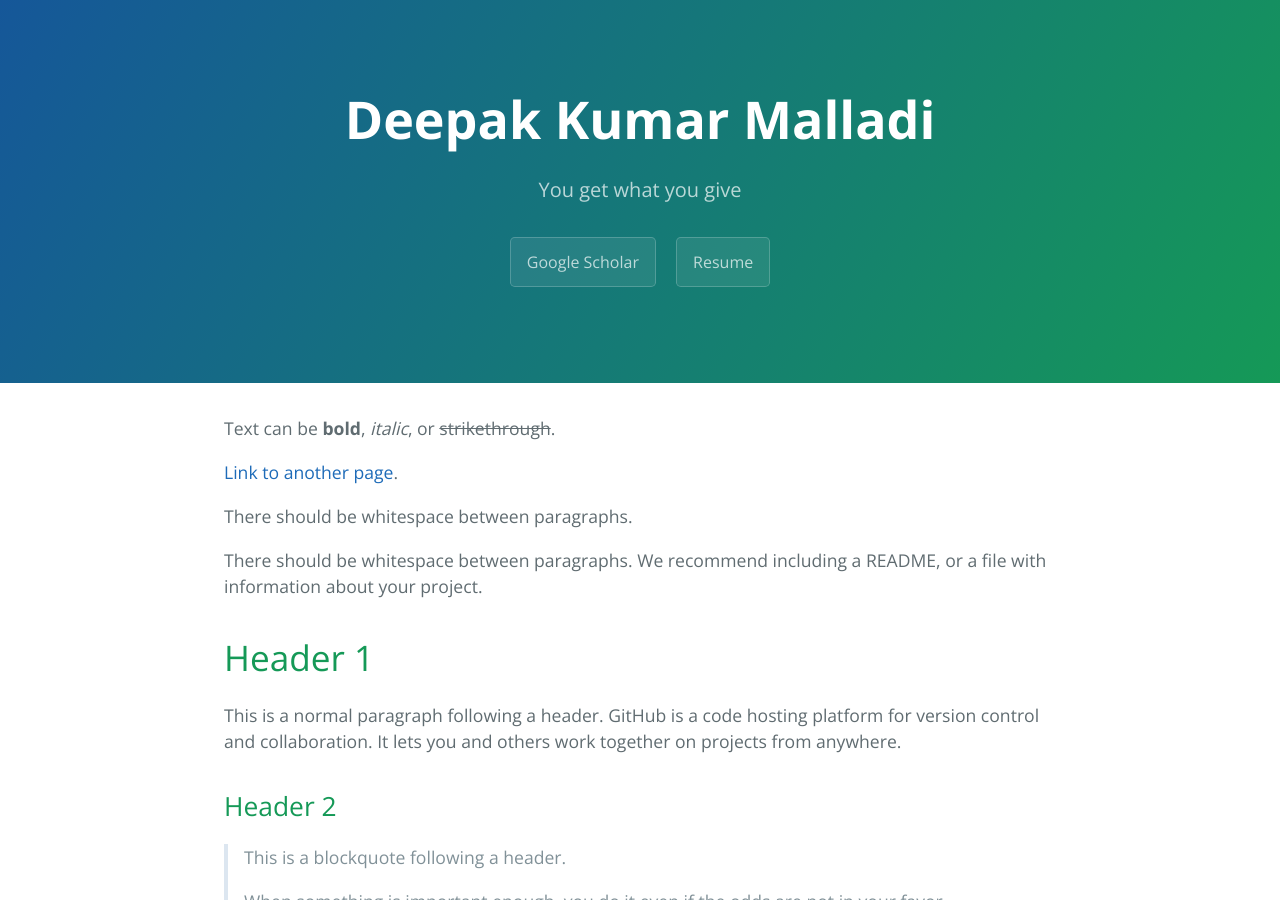
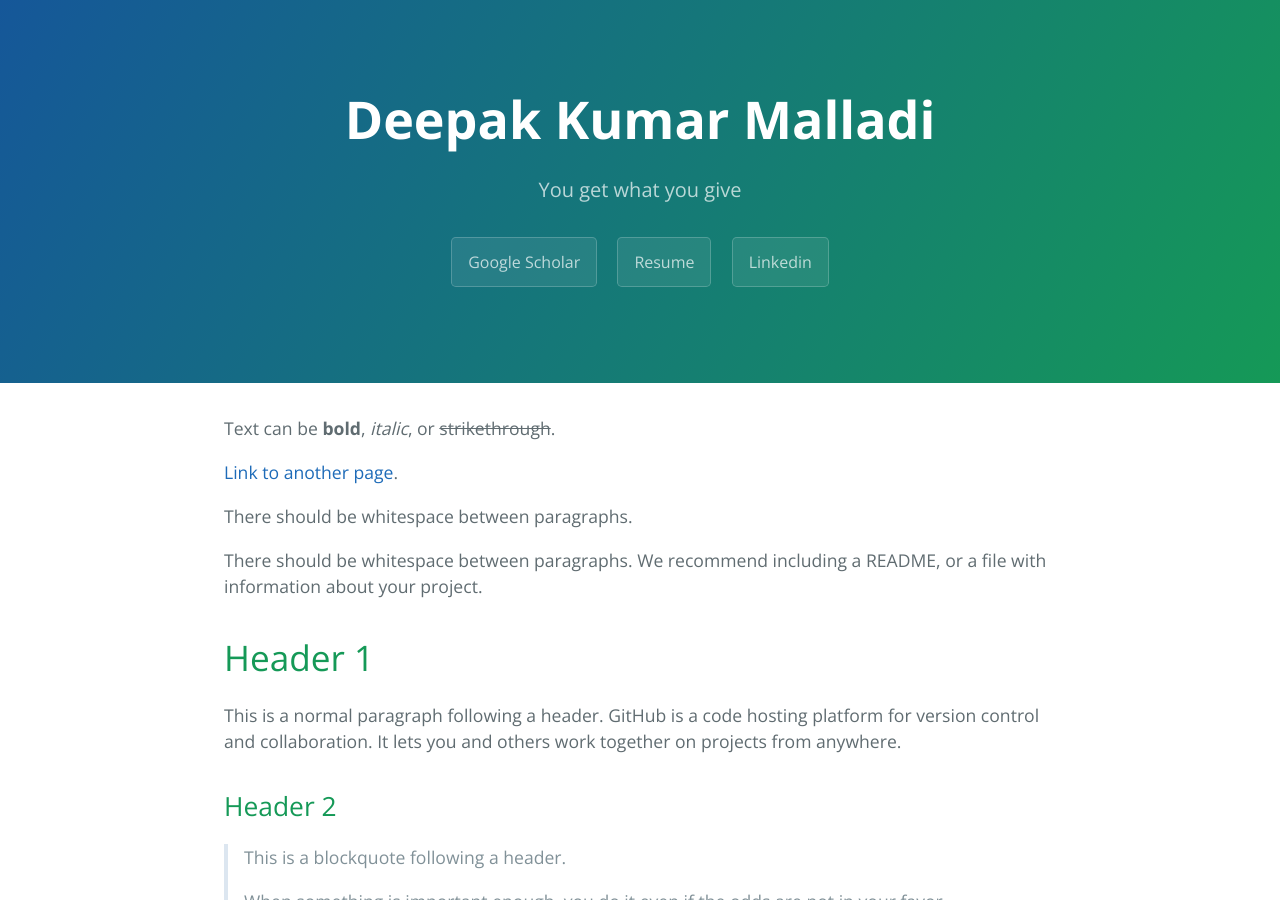
Before and after one commit to kapeed2091/kapeed2091.github.io, a Jekyll site: the page built from index.md, in a window 1280 px wide and 900 px high. Built offline with Jekyll 4.4.1, drawn with Linux system fonts in a browser that asks for light colours.

Commit message:
Update default.html

```diff
--- a/_layouts/default.html
+++ b/_layouts/default.html
@@ -19,6 +19,7 @@
       {% if site.show_downloads %}
         <a href="https://scholar.google.co.in/citations?user=jwwwilsAAAAJ&hl=en&authuser=1" class="btn">Google Scholar</a>
         <a href="Deepak-CV.pdf" class="btn">Resume</a>
+        <a href="https://www.linkedin.com/in/deepak-kumar-malladi-5b7b811a/" class="btn">Linkedin</a>
       {% endif %}
     </section>
 
```
